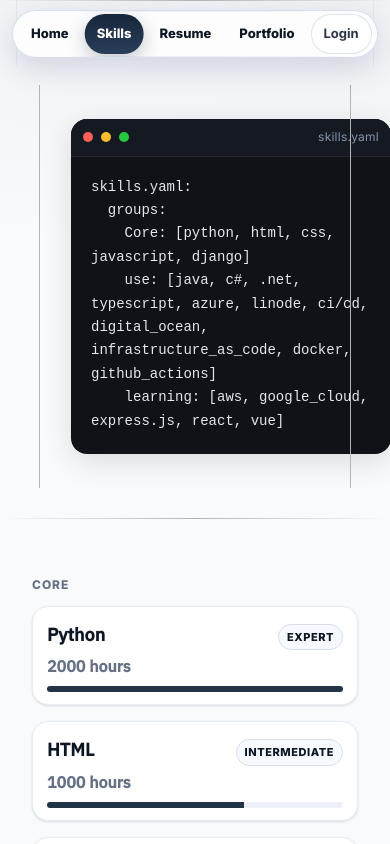
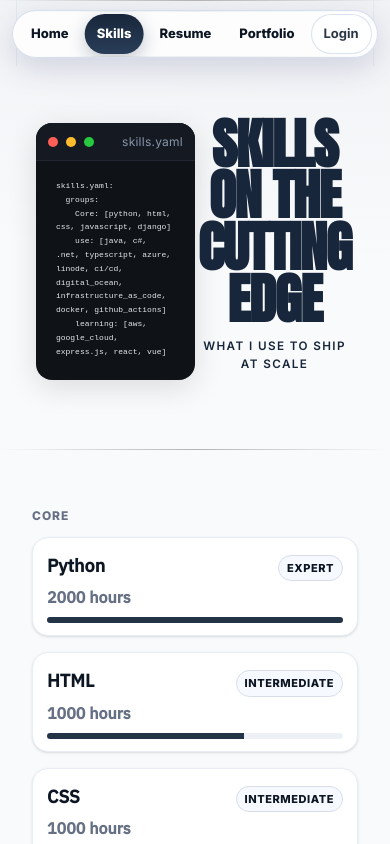
Before and after one commit to JoeyRubas/JoeyResume, a React (Vite) app in the folder src/frontend/: page /skills in a window 390 px wide. Shown: the top 844 px of the page. Built offline with nearby package versions, Linux system fonts and the light colour scheme; no server answers.

Commit message:
adjustments for mobile

```diff
--- a/src/frontend/src/pages/home/Home.tsx
+++ b/src/frontend/src/pages/home/Home.tsx
@@ -50,7 +50,6 @@ const Home: React.FC = () => {
 
         <div className="hero-right">
           <div className="photo-wrap">
-            {/* Rounded + tilted image stays! */}
             <img
               src="/college-graduate.png"
               alt="Joey portrait"
--- a/src/frontend/src/pages/home/styles.css
+++ b/src/frontend/src/pages/home/styles.css
@@ -156,4 +156,5 @@
   .cta-row, .social-row { justify-content: center; }
   .hero-photo { width: min(80vw, 420px); }
   .quick-facts { grid-template-columns: 1fr; gap: 10px; }
+  .home-hero::before, .home-hero::after {display : none;}
 }
--- a/src/frontend/src/pages/skills/styles.css
+++ b/src/frontend/src/pages/skills/styles.css
@@ -159,3 +159,47 @@
   font-family: 'Inter', sans-serif;
 }
 .loading { padding: 48px; font-weight: 700; font-family: 'Inter', sans-serif; }
+
+@media (max-width: 968px) {
+  .skills-hero {
+    gap: 0;
+    max-width: 98vw;
+    grid-template-columns: 1fr;
+  }
+  .skills-hero {
+    flex-direction: row;
+    display: flex;
+    gap: 0;
+    max-width: 98vw;
+  }
+
+  .headline-side,
+  .editor-panel {
+    width: 50%;
+    height: auto;
+    position: static;
+    top: auto;
+  }
+  .editor-panel
+  .code-block
+  {font-size: 8px;}
+
+  .headline-side .headline {
+    width: 100%;
+    margin-right: 0;
+    margin-left: 0;
+    height: auto;
+    font-size:14vw;
+    text-align: center;
+  }
+  .headline-side .subhead
+  {
+    font-size : 3vw;
+    text-align: center;
+  }
+
+  .skills-hero::before,
+  .skills-hero::after {
+    display: none;
+  }
+}
```
